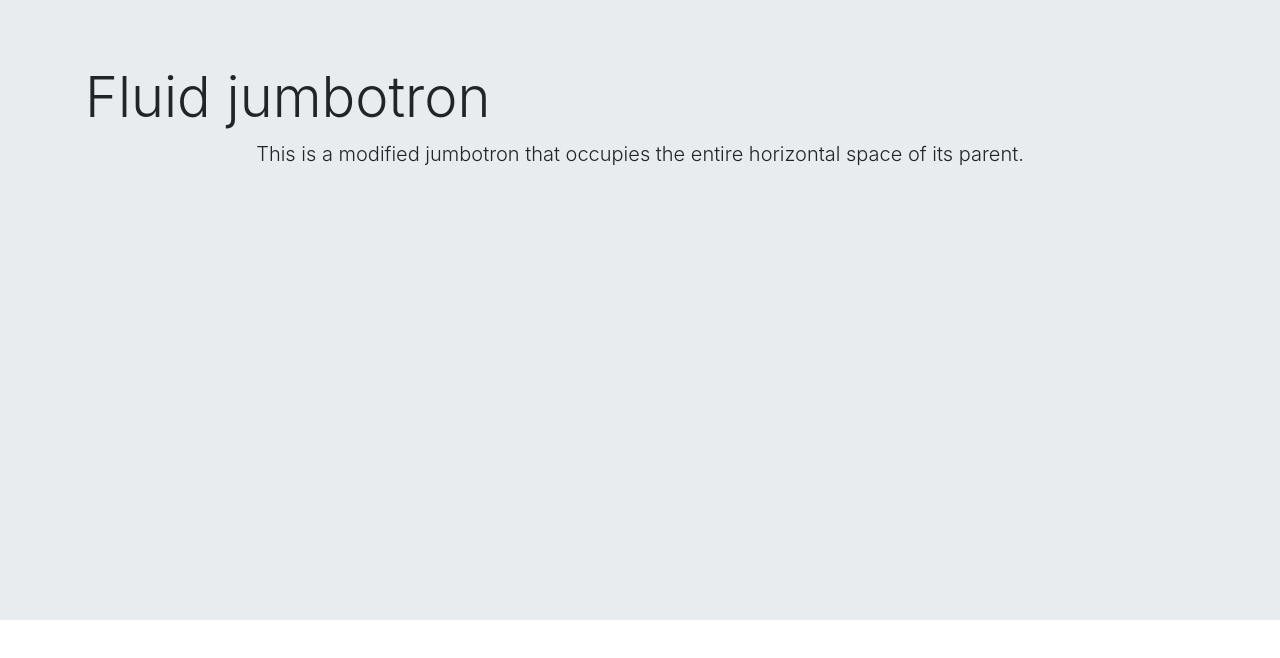
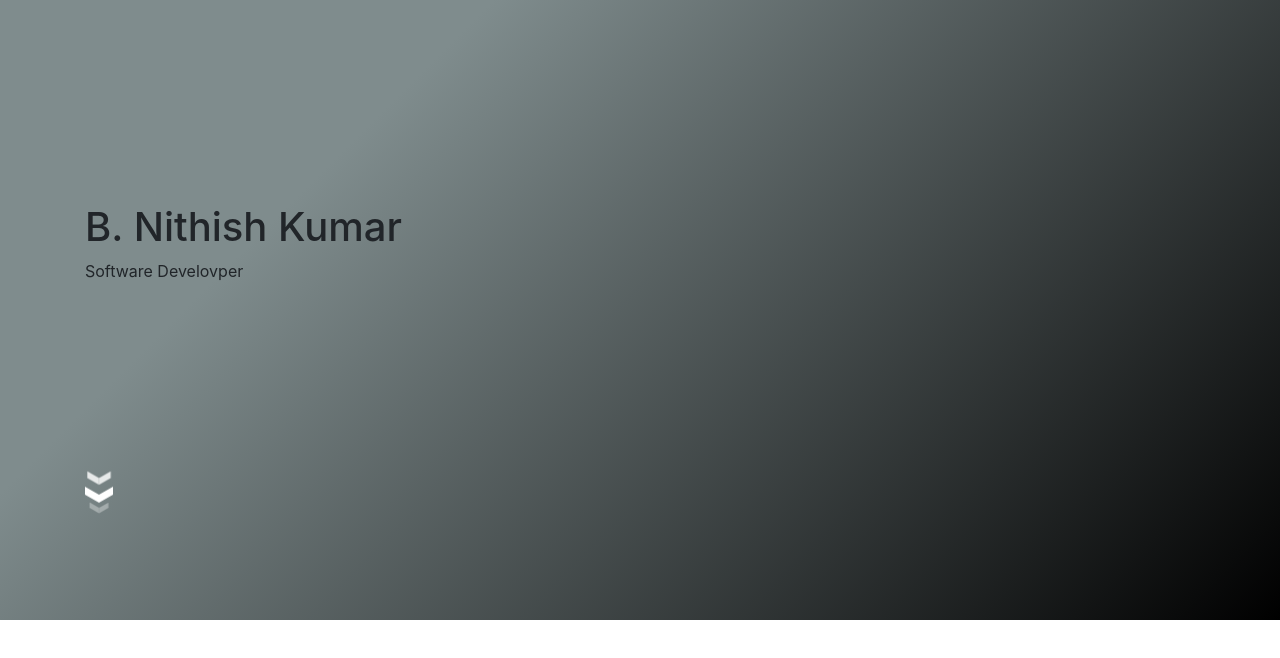
Before and after one commit to Nithishbnk/Portfoli_OWN, a React (Create React App) app: page / in a window 1280 px wide. Shown: the top 658 px of the page. Built offline with nearby package versions, Linux system fonts and the light colour scheme.

Commit message:
added scroll gif

```diff
--- a/src/components/TopSection/TopSection.css
+++ b/src/components/TopSection/TopSection.css
@@ -6,6 +6,85 @@
         text-align: justify;
     }
 }
+.container
+{height:410px;}
 .jumbotron {
     min-height: 620px;
+    /*background: url("http://i.stack.imgur.com/kx8MT.gif") no-repeat center center;*/
+    -webkit-background-size: 100% 100%;
+    -moz-background-size: 100% 100%;
+    -o-background-size: 100% 100%;
+    background-size: 100% 100%;
+    background-color:#000000;
+    background-image: linear-gradient(315deg, #000000 0%, #7f8c8d 74%);
 }
+.colname
+{
+  margin-top: 25%;
+}
+.row1{height:300px;}
+.Scrolldown{align: center;
+margin-top: 90px;}
+@media screen and (max-width: 600px){
+  .Scrolldown{align: center;
+  margin-top: 90px;
+  padding-left:30px;
+}
+}
+
+.chevron {
+  position: absolute;
+  width: 28px;
+  height: 8px;
+  opacity: 0;
+  transform: scale3d(0.5, 0.5, 0.5);
+  animation: move 3s ease-out infinite;
+}
+
+.chevron:first-child {
+  animation: move 3s ease-out 1s infinite;
+}
+
+.chevron:nth-child(2) {
+  animation: move 3s ease-out 2s infinite;
+}
+
+.chevron:before,
+.chevron:after {
+  content: ' ';
+  position: absolute;
+  top: 0;
+  height: 100%;
+  width: 51%;
+  background: #fff;
+}
+
+.chevron:before {
+  left: 0;
+  transform: skew(0deg, 30deg);
+}
+
+.chevron:after {
+  right: 0;
+  width: 50%;
+  transform: skew(0deg, -30deg);
+}
+
+@keyframes move {
+  25% {
+    opacity: 1;
+
+  }
+  33% {
+    opacity: 1;
+    transform: translateY(30px);
+  }
+  67% {
+    opacity: 1;
+    transform: translateY(40px);
+  }
+  100% {
+    opacity: 0;
+    transform: translateY(55px) scale3d(0.5, 0.5, 0.5);
+  }
+}
--- a/src/components/TopSection/TopSection.js
+++ b/src/components/TopSection/TopSection.js
@@ -4,14 +4,31 @@ class TopSection extends Component {
   render() {
 
     return (
-      <div>
+<div>
+
       <div class="jumbotron jumbotron-fluid">
         <div class="container">
-          <h1 class="display-4 name">Fluid jumbotron</h1>
-          <p class="lead">This is a modified jumbotron that occupies the entire horizontal space of its parent.</p>
+                        <div class="row row1 w-50">
+                            <div class="col colname">
+                              <div class="text-left text-capitalize">
+                                <h1>B. Nithish Kumar</h1>
+                              </div>
+                              <p class="text-left text-capitalize">Software Develovper</p>
+                            </div>
+                        </div>
+                        <div class="Scroll">
+                            <div class="Scrolldown">
+                              <div class="chevron"></div>
+                              <div class="chevron"></div>
+                              <div class="chevron"></div>
+                            </div>
+                        </div>
+
         </div>
       </div>
+
 </div>
+
     );
 
   }
```
